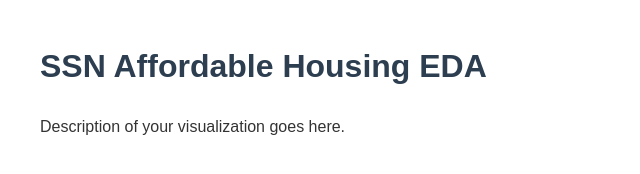
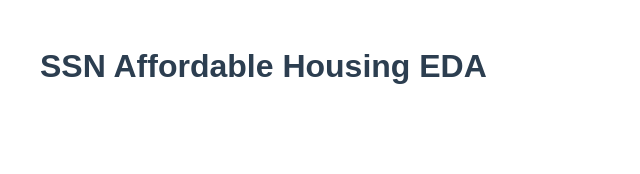
Before and after one commit to anhkhoado932/ssn-affordable-housing, a plain HTML site: page index.html in a window 1280 px wide. Shown: the whole page, without its empty margins (0-640 px from the left). Drawn offline with Linux system fonts and the light colour scheme.

Commit message:
remove unused code

```diff
--- a/index.html
+++ b/index.html
@@ -25,7 +25,7 @@
     </head>
     <body>
         <h1>SSN Affordable Housing EDA</h1>
-        <p>Description of your visualization goes here.</p>
+        <!-- <p>Description of your visualization goes here.</p> -->
         <div
             class="tableauPlaceholder"
             id="viz1725526045962"
```
